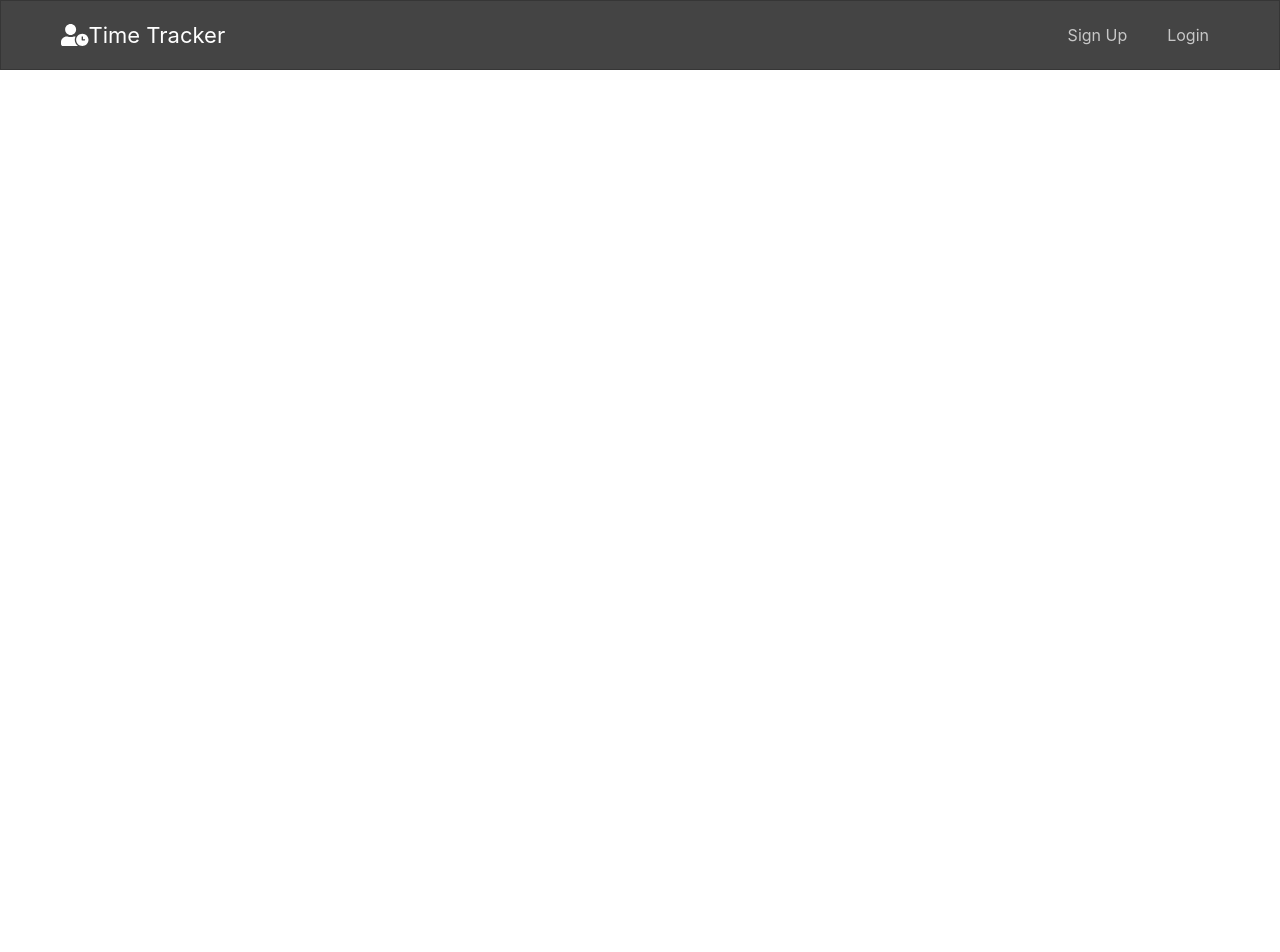
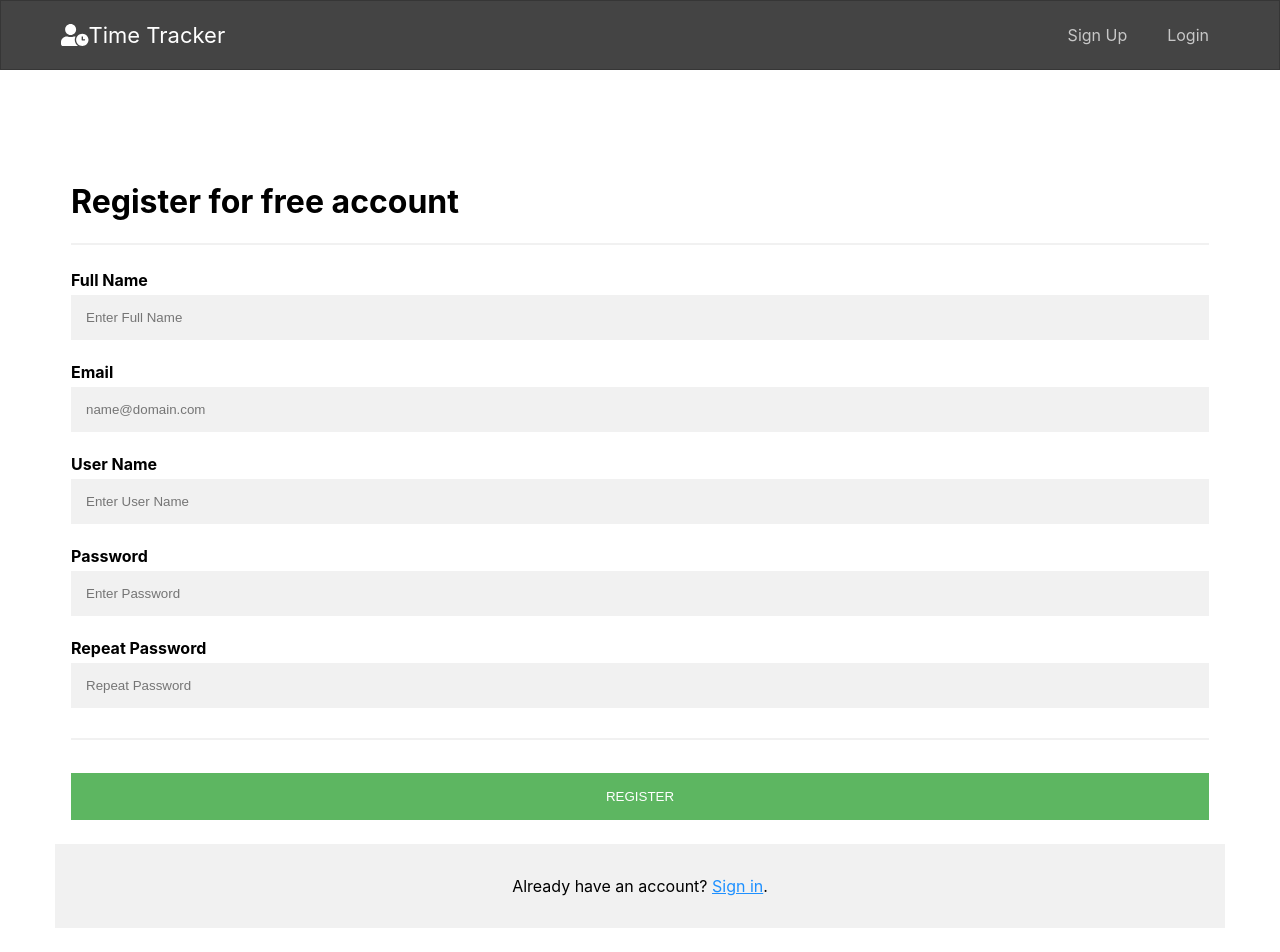
Before and after one commit to soriaj/time-tracker-client, a React (Create React App) app: page /register in a window 1280 px wide. Shown: the top 952 px of the page. Before the commit the page ends 800 px from the top, so only its background shows below. Built offline with nearby package versions, Linux system fonts and the light colour scheme.

Commit message:
- Create Registration page - Create Registration from - Update styling for Landing and SignIn components

```diff
--- a/src/components/App/App.js
+++ b/src/components/App/App.js
@@ -2,6 +2,7 @@ import React, { Component } from 'react';
 import { Route, Switch } from 'react-router-dom'
 import Header from '../Header/Header'
 import Landing from '../Landing/Landing'
+import Register from '../Register/Register'
 import './App.css'
 
 class App extends Component {
@@ -15,6 +16,7 @@ class App extends Component {
           {this.state.hasError && <p className='red'>There was an error! Oh no!</p>}
           <Switch>
             <Route exact path='/' component={Landing} />
+            <Route path='/register' component={Register} />
           </Switch>
         </main>
       </div>
--- a/src/components/Header/Header.js
+++ b/src/components/Header/Header.js
@@ -47,8 +47,10 @@ class Header extends Component {
    render() {
       return <>
          <nav role='navigation' className="navbar">
-            <span className="navbar-toggle" id="js-navbar-toggle"
-            onClick={this.navBarToggle}>
+            <span className="navbar-toggle"
+               id="js-navbar-toggle"
+               onClick={this.navBarToggle}
+            >
                <FontAwesomeIcon icon={faBars} className="fas fa-bars"></FontAwesomeIcon>
             </span>
             <Link to="/" className="logo">
--- a/src/components/Landing/Landing.css
+++ b/src/components/Landing/Landing.css
@@ -9,7 +9,7 @@
    padding: 55px;
 }
 
-.register-btn {
+.welcome-btn {
    background-color: #4CAF50;
    color: white;
    padding: 16px 20px;
@@ -21,7 +21,7 @@
    text-transform: uppercase;
 }
 
-.register-btn:hover {
+.welcome-btn:hover {
    background-color: rgb(38, 172, 43);
    box-shadow: 1 1 rgb(44, 44, 44);
 }
--- a/src/components/Landing/Landing.js
+++ b/src/components/Landing/Landing.js
@@ -10,7 +10,7 @@ class Landing extends Component {
             <h1>Welcome to Time Tracker</h1>
             <p>An application for those that want to keep track of their customer acitivies organized and readily availabe for review</p>
             <div>
-               <button className="register-btn">
+               <button className="welcome-btn">
                   <Link to='/register' className="sign-up-link">
                      Sign Up
                   </Link>
--- /dev/null
+++ b/src/components/Register/Register.css
@@ -0,0 +1,57 @@
+.registration {
+   justify-content: center;
+   padding: 55px;
+}
+
+/*  REGISTRATION FORM CSS */
+.registration-form {
+   padding: 16px;
+   background-color: white;
+}
+
+ /* Full-width input fields */
+input[type=text], input[type=password] {
+   width: 100%;
+   padding: 15px;
+   margin: 5px 0 22px 0;
+   display: inline-block;
+   border: none;
+   background: #f1f1f1;
+}
+
+input[type=text]:focus, input[type=password]:focus {
+   background-color: #ddd;
+   outline: none;
+}
+
+hr {
+   border: 1px solid #f1f1f1;
+   margin-bottom: 25px;
+}
+
+.textarea:focus{
+   box-shadow: 0 0 5px rgba(81, 203, 238, 1);
+   border: 1px solid rgba(81, 203, 238, 1);
+   transition: all 0.30s ease-in-out;
+}
+
+/* Style for the submit button */
+.register-btn {
+   background-color: #4CAF50;
+   color: white;
+   padding: 16px 20px;
+   margin: 8px 0;
+   border: none;
+   cursor: pointer;
+   width: 100%;
+   opacity: 0.9;
+   text-transform: uppercase;
+}
+
+.register-btn:hover {
+   opacity: 1;
+}
+
+a {
+   color: dodgerblue;
+}
--- /dev/null
+++ b/src/components/Register/Register.js
@@ -0,0 +1,39 @@
+import React, { Component } from 'react';
+import './Register.css'
+import SignIn from '../SignIn/SignIn';
+
+class Register extends Component {
+   render() {
+      return (
+         <div className="registration">
+            <form >
+               <div className="registration-form">
+                  <h1>Register for free account</h1>
+                  <hr />
+                  <label for="name"><b>Full Name</b></label>
+                  <input type="text" placeholder="Enter Full Name" name="name" className="textarea" required />
+
+                  <label for="email"><b>Email</b></label>
+                  <input type="text" placeholder="name@domain.com" name="email" className="textarea" required />
+
+                  <label for="username"><b>User Name</b></label>
+                  <input type="text" placeholder="Enter User Name" name="username" className="textarea" required />
+
+                  <label for="password"><b>Password</b></label>
+                  <input type="password" placeholder="Enter Password" name="password" className="textarea" required />
+
+                  <label for="password-repeat"><b>Repeat Password</b></label>
+                  <input type="password" placeholder="Repeat Password" name="password-repeat" className="textarea" required />
+                  <hr />
+
+                  <button type="submit" className="register-btn">Register</button>
+               </div>
+
+               <SignIn />
+            </form>
+         </div>
+      );
+   }
+}
+
+export default Register;
--- a/src/components/SignIn/SignIn.css
+++ b/src/components/SignIn/SignIn.css
@@ -1,9 +1,5 @@
-.registration-form {
+.sign-in {
    padding: 16px;
-   background-color: white;
-}
-
-.sign-in {
    background-color: #f1f1f1;
    text-align: center;
 }
--- a/src/components/SignIn/SignIn.js
+++ b/src/components/SignIn/SignIn.js
@@ -5,7 +5,7 @@ import './SignIn.css';
 class SignIn extends Component {
    render() {
       return (
-         <div class="registration-form sign-in">
+         <div class="sign-in">
             <p>Already have an account? <Link to='login'>Sign in</Link>.</p>
          </div>
       );
```
